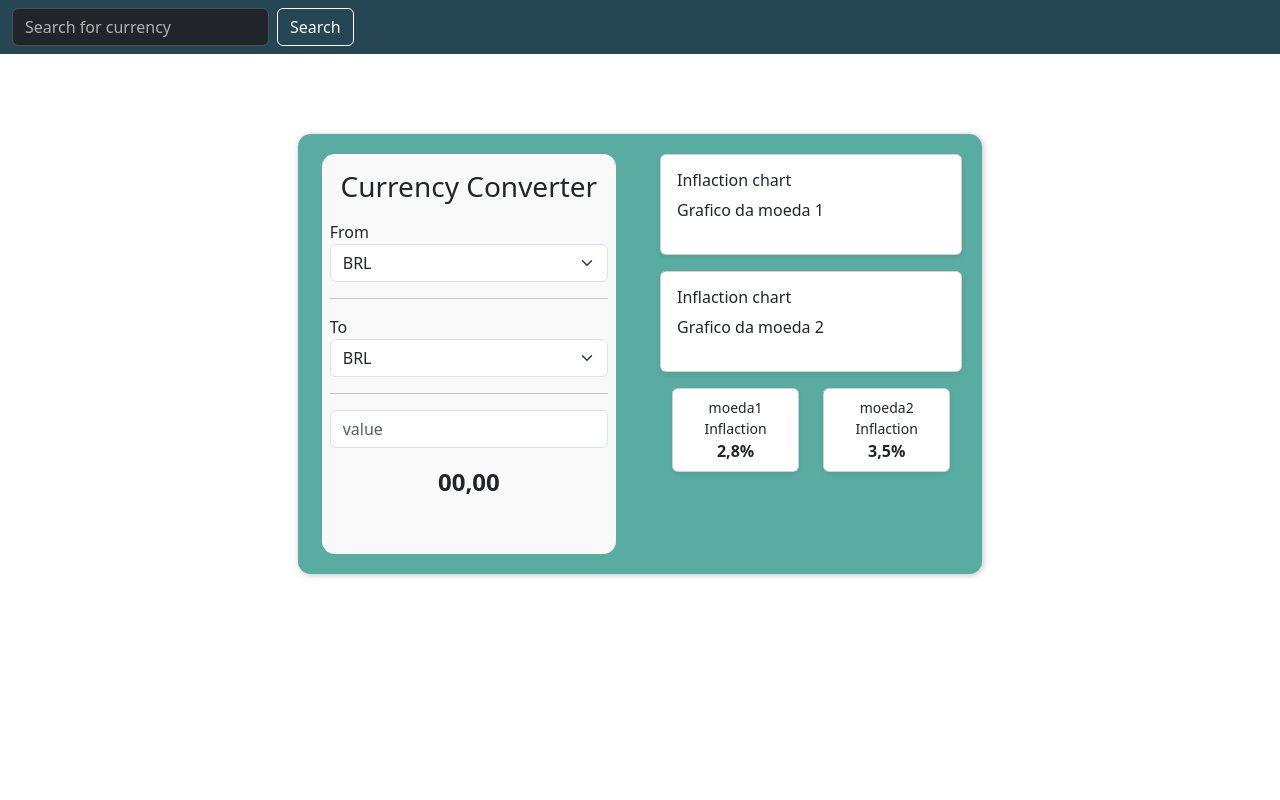
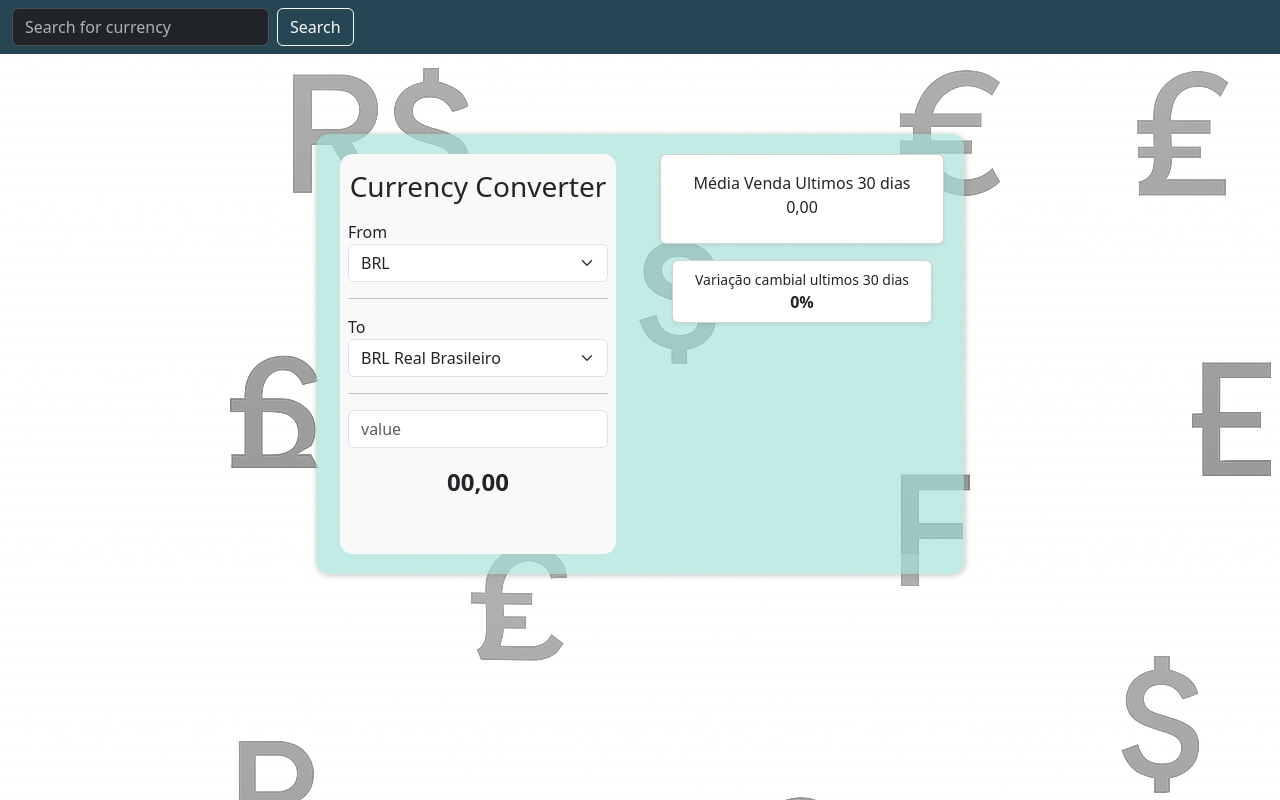
Before and after one commit to hamiltonflh/conversor_moedas, a Flask app: page / in a window 1280 px wide. Run offline with Flask 3, Linux system fonts and the light colour scheme.

Commit message:
Algumas mudanças no back e no front

```diff
--- a/app.py
+++ b/app.py
@@ -1,6 +1,7 @@
 from flask import Flask, request, render_template, jsonify
 import requests
 from datetime import datetime, timedelta
+import statistics
 
 app = Flask(__name__)
 
@@ -23,7 +24,7 @@
         if not data.get(f'{moeda1}{moeda2}'):
             return jsonify({'erro': 'Moeda Inválida ou não tem cotação hoje'})
 
-        taxa = float(data[f'{moeda1.upper()}{moeda2.upper()}']['high'])
+        taxa = float(data[f'{moeda1.upper()}{moeda2.upper()}']['ask'])
         valor_convertido = valor * taxa
 
         return  jsonify({
@@ -36,5 +37,30 @@
     except Exception as e:
         return jsonify({'erro': f'Erro na requisição: {str(e)}'})
 
+
+@app.route('/indicadores/<moeda1>/<moeda2>/<int:dias>')
+def indicadores(moeda1, moeda2, dias):
+    try:
+        api = f"https://economia.awesomeapi.com.br/json/daily/{moeda1.upper()}-{moeda2.upper()}/{dias}"
+
+        response = requests.get(api)
+        data = response.json()
+        ask_values = [float(item.get("ask", 0)) for item in data]
+        var_values = [float(item.get("pctChange", 0)) for item in data]
+
+        avarage = statistics.mean(ask_values)
+        variation = statistics.mean(var_values)
+
+
+        return jsonify({
+            'moeda1': moeda1,
+            'moeda2': moeda2,
+            'variation' : round(variation * 100,2),
+            'avarage' : round(avarage, 2)
+        })
+
+    except Exception as e:
+        return jsonify({'erro': f'Erro na requisição: {str(e)}'})
+
 if __name__ == '__main__':
     app.run(debug=True)
--- a/static/script.js
+++ b/static/script.js
@@ -44,8 +44,34 @@
 
     }
 
+    async function atualizadash() {
+        let moedaOrigem = moeda1.value.replace(',', '.');
+        let moedaDestino = moeda2.value.replace(',', '.');
+        if(moedaOrigem && moedaDestino) {
+            let response = await fetch(`/indicadores/${moedaOrigem}/${moedaDestino}/30`);
 
-    input.addEventListener('input', debounce(atualizaConversao, 500));
-    moeda1.addEventListener('change', debounce(atualizaConversao,500));
-    moeda2.addEventListener('change', debounce(atualizaConversao, 500));
+            if(!response.ok) {
+                let erroData = await response.json();
+                console.log(erroData.erro);
+                return
+            }
+
+            let data = await response.json()
+            let avarageAsk = data["avarage"];
+            let variation = data["variation"];
+            document.querySelector('#variation').innerHTML = `${variation}%`
+            document.querySelector('#avarage-ask').innerHTML = `${avarageAsk}`;
+
+        }
+    }
+
+    //Aplicando a conversão
+    input.addEventListener('input', debounce(atualizaConversao, 300));
+    moeda1.addEventListener('change', debounce(atualizaConversao,300));
+    moeda2.addEventListener('change', debounce(atualizaConversao, 300));
+
+    //Atualização do dashboard
+    moeda1.addEventListener('change', debounce(atualizadash, 300));
+    moeda2.addEventListener('change', debounce(atualizadash, 300));
+
 });
--- a/static/style.css
+++ b/static/style.css
@@ -1,5 +1,5 @@
 :root {
-    --primary-color: #58aca2;
+    --primary-color: #a1e0d9a6;
     --secondary-color: #264653;
     --acento: #E9C46A;
     --fundo-claro: #F9F9F9;
@@ -7,7 +7,7 @@
 }
 
 body {
-    background-color: var(--fundo-claro);
+    background: linear-gradient(rgba(255, 255, 255, 0.63), rgba(255, 255, 255, 0.5)), url(images/Fundo.png);;
 }
 
 .navbar {
@@ -32,6 +32,8 @@
     border-radius: .8rem;
     box-shadow: 1px 1px 5px 1px rgba(121, 121, 121, 0.349);
     background-color: var(--primary-color);
+    background-size: 1080px 720px;
+    background-repeat: repeat;
     padding: 20px;
 }
 
@@ -70,3 +72,8 @@
 .card {
     background-color: var(--fundo-claro);
 }
+
+
+.cards-value {
+    text-align: center;
+}
--- a/templates/index.html
+++ b/templates/index.html
@@ -21,9 +21,9 @@
                     <hr class="divider">
                     <p class="fs-6 text-start mb-0">To</p>
                     <select class="form-select" aria-label="Currency" name="moeda1" id="imoeda2">
-                        <option value="BRL">BRL</option>
-                        <option value="USD">USD</option>
-                        <option value="EUR">EUR</option>
+                        <option value="BRL">BRL Real Brasileiro</option>
+                        <option value="USD">USD Dólar Americano</option>
+                        <option value="EUR">EUR Euro</option>
                         <option value="GBP">GBP</option>
                         <option value="JPY">JPY</option>
                         <option value="ARS">ARS</option>
@@ -37,29 +37,17 @@
                 </div>
 
                 <div class="col ms-4 dashboard">
-                    <div class="row md-4 mb-3">
-                        <div class="card p-3 shadow-sm">
-                            <h6>Inflaction chart</h6>
-                            <p>Grafico da moeda 1</p>
-                        </div>
-                    </div>
-                    <div class="row md-4 mb-3">
-                        <div class="card p-3 shadow-sm">
-                            <h6>Inflaction chart</h6>
-                            <p>Grafico da moeda 2</p>
+                    <div class="row md-6 mb-3">
+                        <div class="card p-3 shadow-sm text-center">
+                            <samll class="card-title">Média Venda Ultimos 30 dias</small>
+                            <span class="cards-values" id="avarage-ask">0,00</span>
                         </div>
                     </div>
                     <div class="row md-2">
                         <div class="col md-2">
                             <div class="card text-center p-2 shadow-sm">
-                                <small>moeda1 Inflaction</small>
-                                <span class="fw-bold">2,8%</span>
-                            </div>
-                        </div>
-                        <div class="col md-2">
-                            <div class="card text-center p-2 shadow-sm">
-                                <small>moeda2 Inflaction</small>
-                                <span class="fw-bold">3,5%</span>
+                                <small>Variação cambial ultimos 30 dias</small>
+                                <span class="fw-bold" id="variation">0%</span>
                             </div>
                         </div>
                     </div>
```
Also changed, not shown: static/images/Fundo.png (added).
